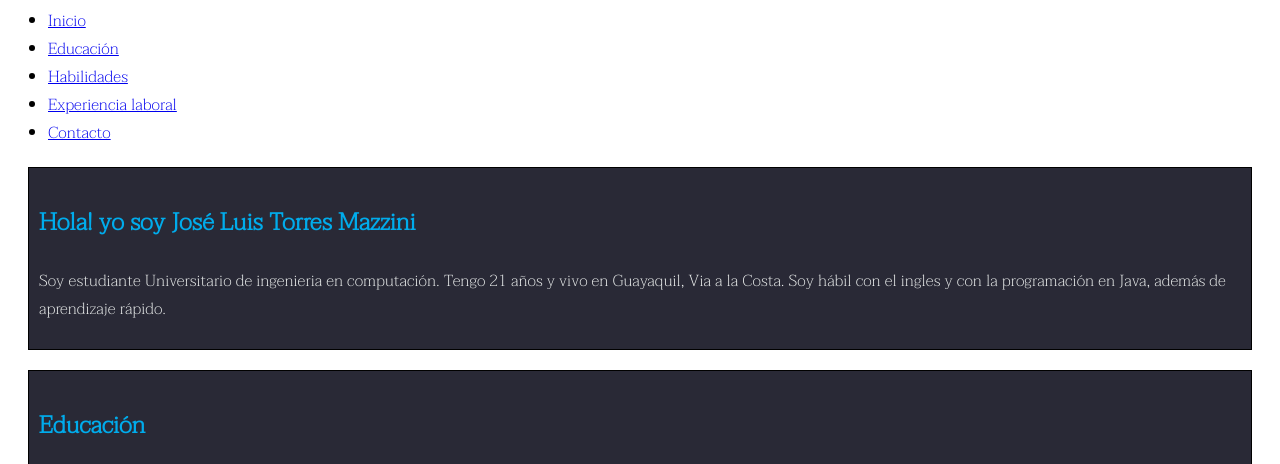
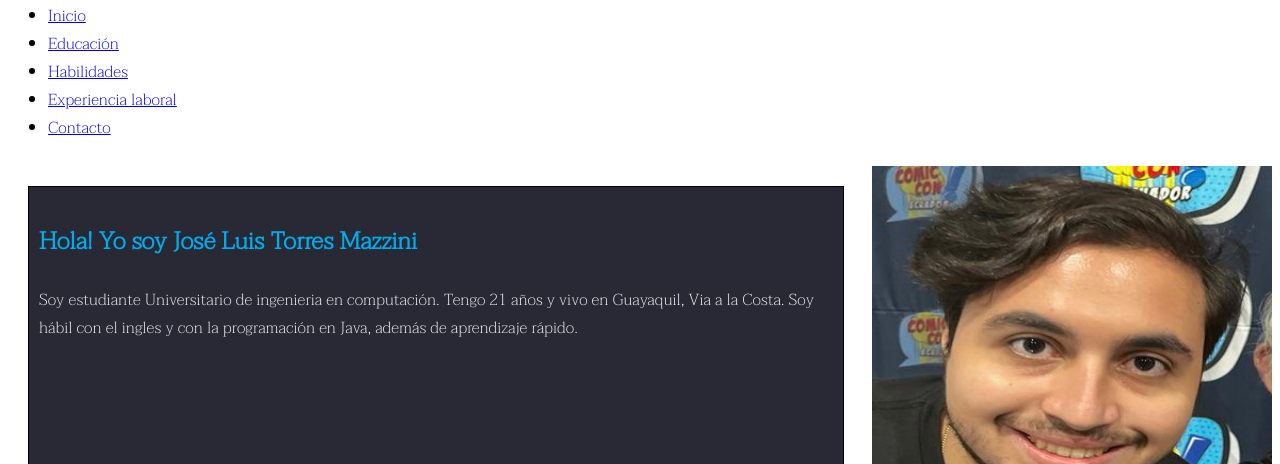
Before and after one commit to JoseTorres2210/curriculum, a plain HTML site: page index.html in a window 1280 px wide. Shown: the part 73-537 px from the top of the page. Drawn offline with Linux system fonts and the light colour scheme; grey boxes are pictures that could not be loaded; a web font is replaced by a local one.

Commit message:
Implementacion de secciones

```diff
--- a/index.html
+++ b/index.html
@@ -12,7 +12,7 @@
 </head>
 
 <body>
-
+    <section id="inicio">
         <header>
             <h1>Currículum Vitae</h1>
         </header>
@@ -25,12 +25,17 @@
                 <li><a href="#">Contacto</a></li>
             </ul>
         </nav>
+    </section>
+
     <section id="informacion-personal">
 
-        <h2><p><span style="color: #00acec;">Hola! yo soy José Luis Torres Mazzini</p></h2>
+        <h2><p><span style="color: #00acec;">Hola! Yo soy José Luis Torres Mazzini</p></h2>
         <p>
             Soy estudiante Universitario de ingenieria en computación. Tengo 21 años y vivo en Guayaquil, Via a la Costa. Soy hábil con el ingles y con la programación en Java, además de aprendizaje rápido.
         </p>
+    </section>
+    <section id="perfil">
+        <img src="images\perfil.jpg" width="400" height="400"/>
     </section>
     <section id="Educación">
         <h2><p><span style="color: #00acec;">Educación</p></h2>
--- a/stylesheets/style.css
+++ b/stylesheets/style.css
@@ -20,6 +20,31 @@ h2 {
 }
 
 
+
+body{
+ /* Modo de colocar los elementos internos en una rejilla */
+ display: grid;
+
+ /* Separación entre filas */
+ row-gap: 0.5rem;
+
+ /* Separación entre columnas */
+ column-gap: 0.5rem;
+
+ /* Nombres de las áreas*/
+ grid-template-areas:"IN IN"
+                     "INFO IMG"
+                      "EDU EDU"
+                      "EL EL"
+                      "HAB HAB"
+                      "CON CON";
+
+}
+
+#inicio{
+    grid-area: IN;
+}
+
 #informacion-personal {
     background-color: #292936;
     color: #edf0ef;
@@ -27,10 +52,16 @@ h2 {
     margin: 20px;
     border: 1px solid black;
     padding: 10px;
+    grid-area: INFO;
+}
 
-}
 section#informacion-personal:ol {
     color: #262320;
+    grid-area: INFO;
+}
+
+#perfil{
+    grid-area: IMG;
 }
 
 #Educación {
@@ -40,10 +71,12 @@ section#informacion-personal:ol {
     margin: 20px;
     border: 1px solid black;
     padding: 10px;
+    grid-area: EDU;
 
 }
 section#Educación:ol {
     color: #262320;
+    grid-area: EDU;
 }
 
 #Experiencia-laboral {
@@ -53,10 +86,12 @@ section#Educación:ol {
     margin: 20px;
     border: 1px solid black;
     padding: 10px;
+    grid-area: EL;
 
 }
 section#Experiencia-laboral:ol {
     color: #262320;
+    grid-area: EL;
 }
 
 #habilidades {
@@ -66,10 +101,12 @@ section#Experiencia-laboral:ol {
     margin: 20px;
     border: 1px solid black;
     padding: 10px;
+    grid-area: HAB;
 
 }
 section#habilidades:ol {
     color: #262320;
+    grid-area: HAB;
 }
 
 #Contacto {
@@ -79,8 +116,10 @@ section#habilidades:ol {
     margin: 20px;
     border: 1px solid black;
     padding: 10px;
+    grid-area: CON;
 
 }
 section#Contacto:ol {
     color: #262320;
+    grid-area: CON;
 }
```
Also changed, not shown: images/perfil.jpg (added). Lines whose indentation alone changed are shown as unchanged.
